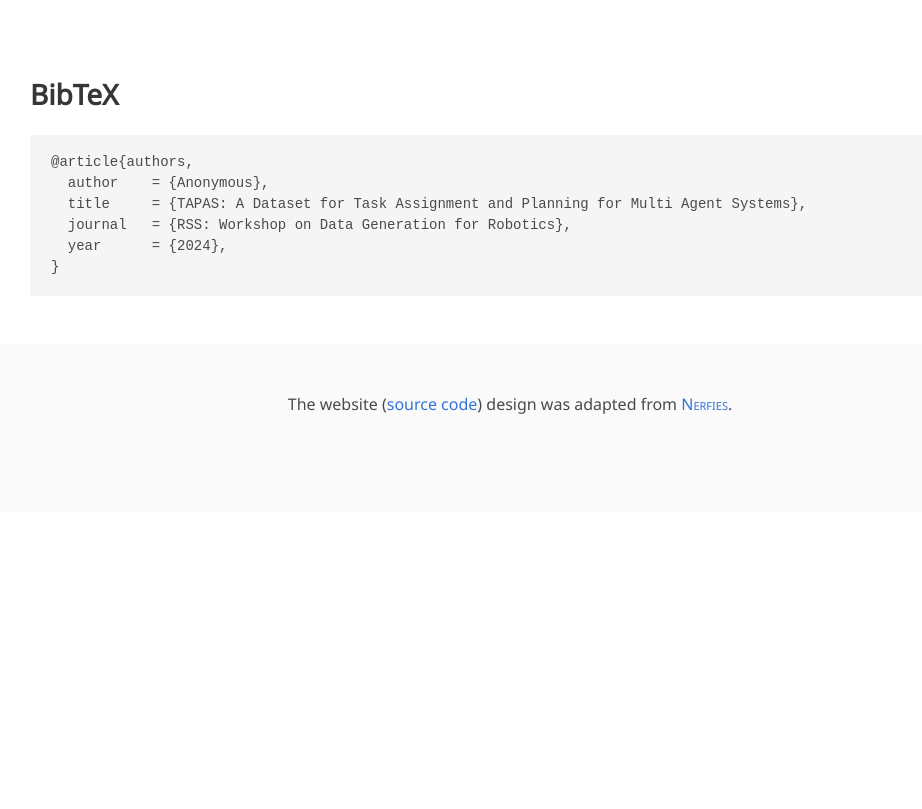
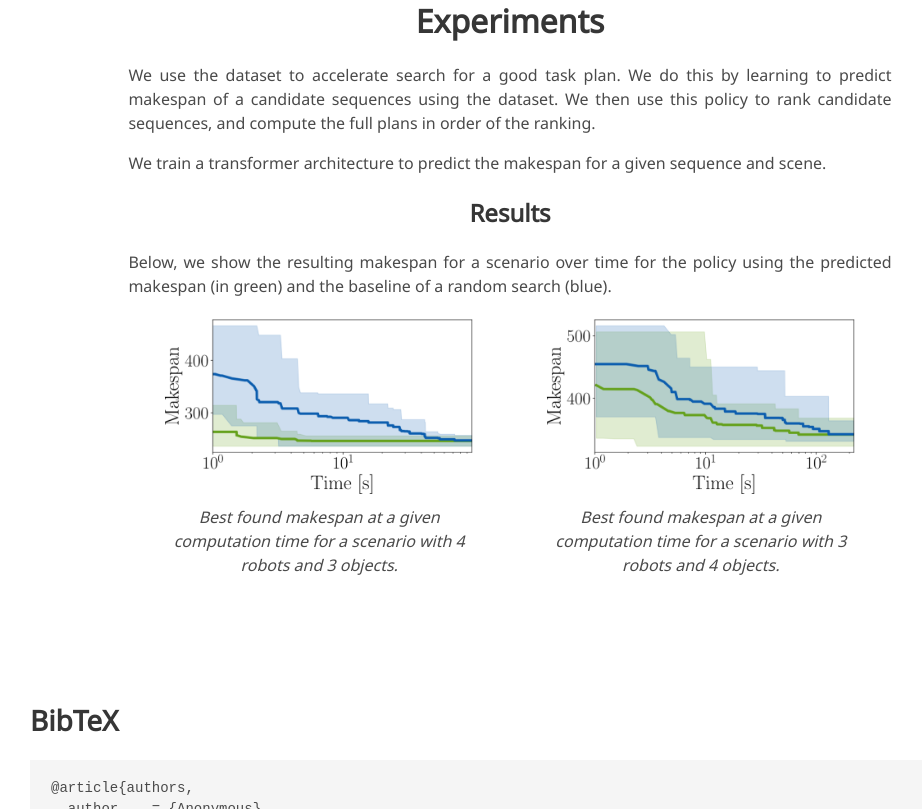
Before and after one commit to tapas-dataset/tapas-dataset.github.io, a plain HTML site: page index.html in a window 1280 px wide. Shown: the part 2518-3327 px from the top of the page, without its empty margins (130-1052 px from the left). Before the commit the page ends 3030 px from the top, so only its background shows below. Drawn offline with nearby package versions, Linux system fonts and the light colour scheme; some icons are missing; a web font is replaced by a local one.

Commit message:
Update experiments

```diff
--- a/index.html
+++ b/index.html
@@ -222,6 +222,12 @@
         </div>
 
         <h2 class="title is-4">Scenarios</h2>
+        <div style="width: 100%; justify-content: center; align-items: center; margin: auto; text-align: center;">
+          <img src="./static/images/randomized_robots.png" style="width:24.5%; height: 170px; object-fit: cover; object-position: bottom ;" />
+          <img src="./static/images/conveyor.png" style="width:24.5%; height: 170px; object-fit: cover; object-position: bottom ;" />
+          <img src="./static/images/shelf.png" style="width:24.5%; height: 170px; object-fit: cover; object-position: bottom ;" />
+          <img src="./static/images/husky.png" style="width:24.5%; height: 170px; object-fit: cover; object-position: bottom ;" />
+        </div>
         <div class="content has-text-justified">
           <p>
             We currently have 4 base scenes: up to 4 arms with random base orientation and pose, 2 arms on a husky, a conveyor-like setting with 4 arms, and a setting with a shelf and 2 arms (all illustrated above).
@@ -233,7 +239,7 @@
           <p>
             We randomize the size of the objects and the start and the goal pose of the objects differently for each scene:
             <ul>
-              <li>Husky: For the husky, we sample start positions on the left, and goal positions on the right of the robot.</li>
+              <li>Husky: For the husky, we sample start positions and goal positions randomly.</li>
               <li>Conveyor: For the conveyor setting, we are inspired by sorting of objects, leading to all start positions being in the middle, and all goal poses being on the outside tables.</li>
               <li>Shelf: For the shelf scenario, we sample the start poses in the shelf, and the goal poses on the table.</li>
               <li>Random: We randomize the position uniformly on the table while making sure that they do not collide with each other in the home-pose. The orientation is sampled uniformly from 0 - 360 deg. The objects are similarly sampled uniformly on the table.</li>
@@ -284,14 +290,29 @@
             We use the dataset to accelerate search for a good task plan. We do this by learning to predict makespan of a candidate sequences using the dataset.
             We then use this policy to rank candidate sequences, and compute the full plans in order of the ranking.
           </p>
+
+          <p>
+            We train a transformer architecture to predict the makespan for a given sequence and scene.
+          </p>
         </div>
 
-        <!-- <h2 class="title is-4">Results</h2>
+        <h2 class="title is-4">Results</h2>
         <div class="content has-text-justified">
           <p>
-            ...
+            Below, we show the resulting makespan for a scenario over time for the policy using the predicted makespan (in green) and the baseline of a random search (blue).
           </p>
-        </div> -->
+
+          <div style="width: 100%; display: flex; justify-content: space-between; margin: auto; text-align: center;">
+            <figure style="width: 49%;">
+                <img src="./static/images/r_04_obj_3.png" style="width: 100%;" alt="Description of first image">
+                <figcaption>Best found makespan at a given computation time for a scenario with 4 robots and 3 objects.</figcaption>
+            </figure>
+            <figure style="width: 49%; margin-top: 0em;">
+                <img src="./static/images/r_03_obj_4.png" style="width: 100%;" alt="Description of second image">
+                <figcaption>Best found makespan at a given computation time for a scenario with 3 robots and 4 objects.</figcaption>
+            </figure>
+        </div>
+        </div>
       </div>
     </div>
     <!--/ Dataset. -->
```
Also changed, not shown: static/images/conveyor.png (added), static/images/husky.png (added), static/images/r_03_obj_4.png (added), static/images/r_04_obj_3.png (added), static/images/randomized_robots.png (added), static/images/shelf.png (added).
